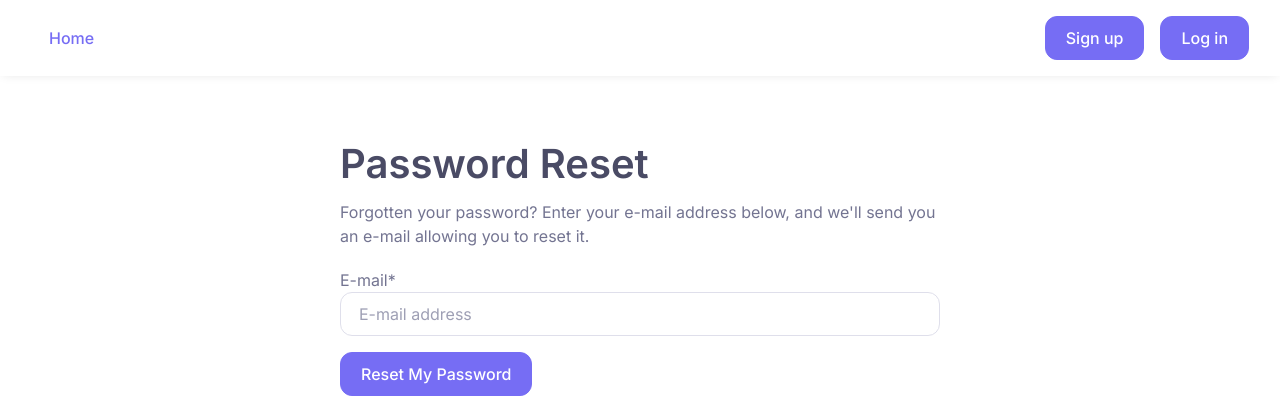
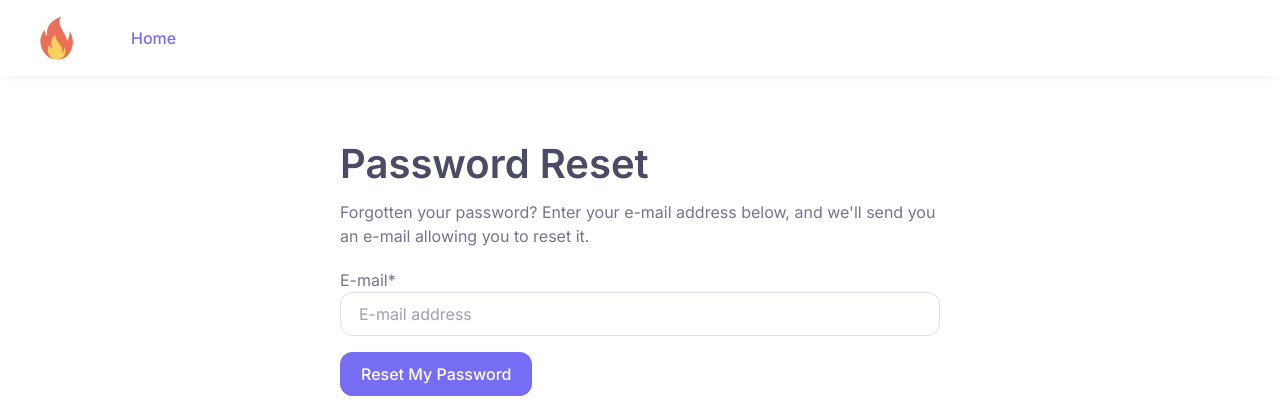
Before and after one commit to thijsh/fires.watch, a Django app: page /accounts/password/reset/ in a window 1280 px wide. Shown: the top 420 px of the page. Run offline with Django 3.2, Linux system fonts and the light colour scheme; some libraries are stand-ins or nearby versions; some web fonts are replaced.

Commit message:
Cosmetic update
- Add favicons and manifest.json
- Add container around messagess
- Hide signin/signup buttons for unauthorized users for now (since no user data is saved yet)

```diff
--- a/fires_watch/templates/base.html
+++ b/fires_watch/templates/base.html
@@ -12,6 +12,15 @@
     <meta name="author" content="Thijs Houtenbos, Raoul Capello">
     <!-- Viewport-->
     <meta name="viewport" content="width=device-width, initial-scale=1">
+    <!-- Web Manifest -->
+    <link rel="manifest" href="{% static 'images/favicons/manifest.json' %}">
+    <!-- Favicon and Touch Icons-->
+    <link rel="apple-touch-icon" sizes="180x180" href="{% static 'images/favicons/apple-touch-icon.png' %}">
+    <link rel="icon" type="image/png" sizes="32x32" href="{% static 'images/favicons/favicon-32x32.png' %}">
+    <link rel="icon" type="image/png" sizes="16x16" href="{% static 'images/favicons/favicon-16x16.png' %}">
+    <link rel="mask-icon" color="#5bbad5" href="{% static 'images/favicons/safari-pinned-tab.svg' %}">
+    <meta name="msapplication-TileColor" content="#766df4">
+    <meta name="theme-color" content="#ffffff">
 
     <!-- HTML5 shim, for IE6-8 support of HTML5 elements -->
     <!--[if lt IE 9]>
--- a/fires_watch/templates/partials/_messages.html
+++ b/fires_watch/templates/partials/_messages.html
@@ -1,4 +1,5 @@
                 <!-- Messages -->
+                <div class="container">
                     <div class="col-lg-6 mx-auto mt-4 mt-lg-3 mb-3">
                         {% if messages %}
                         {% for message in messages %}
@@ -21,4 +22,5 @@
                         </div>
                         {% endfor %}
                         {% endif %}
-                </div>
+                    </div> <!-- /.col-lg-6 -->
+                </div> <!-- /.container -->
--- a/fires_watch/templates/partials/_navbar_top.html
+++ b/fires_watch/templates/partials/_navbar_top.html
@@ -3,13 +3,10 @@
         <!-- Navbar -->
         <header class="navbar navbar-expand-lg navbar-light bg-light navbar-shadow navbar-sticky" style="z-index: 10;">
             <div class="container px-0 px-xl-3">
-                {# Add brand here, uncomment following lines #}
-                {% comment %}
-                <a class="navbar-brand order-lg-1 me-0 pe-lg-2 me-lg-4" href="#">
-                    <img class="d-none d-lg-block" width="153" src="path-to-dsktop-logo" alt="Around" />
-                    <img class="d-lg-none" width="58" src="path-to-mobile-logo" alt="Around" />
+                <a class="navbar-brand order-lg-1 me-0 pe-lg-2 me-lg-4" href="{% url 'home' %}">
+                    <img class="d-none d-lg-block" width="50" src="{% static 'images/favicons/android-chrome-192x192.png' %}" alt="F.I.R.E.S. Watch" />
+                    <img class="d-lg-none" width="50" src="{% static 'images/favicons/android-chrome-192x192.png' %}" alt="F.I.R.E.S. Watch" />
                 </a>
-                {% endcomment %}
                 <div class="d-flex order-lg-3">
                     <button class="navbar-toggler me-2" type="button" data-bs-toggle="collapse" data-bs-target="#navbarCollapseMainMenu">
                         <span class="navbar-toggler-icon"></span>
@@ -58,12 +55,16 @@
                     {% endif %}
                 </div> <!-- /.d-flex -->
 
+
+                {# Boilerplate code for a later release #}
+                {% comment %}
                 {% if not request.user.is_authenticated %}
                 <div class="d-flex order-lg-3">
                     <a class="btn btn-primary d-none d-sm-inline-block ms-3" href="{% url 'account_signup' %}">Sign up</a>
                     <a class="btn btn-primary ms-3" href="{% url 'account_login' %}">Log in</a>
                 </div> <!-- /.d-flex -->
                 {% endif %}
+                {% endcomment %}
 
                 <div class="collapse navbar-collapse order-lg-2" id="navbarCollapseMainMenu">
                     <ul class="navbar-nav me-auto">
```
Also changed, not shown: fires_watch/static/images/favicons/android-chrome-192x192.png (added), fires_watch/static/images/favicons/android-chrome-512x512.png (added), fires_watch/static/images/favicons/apple-touch-icon.png (added), fires_watch/static/images/favicons/favicon-16x16.png (added), fires_watch/static/images/favicons/favicon-32x32.png (added), fires_watch/static/images/favicons/favicon.ico, fires_watch/static/images/favicons/manifest.json (added). Lines whose indentation alone changed are shown as unchanged.
